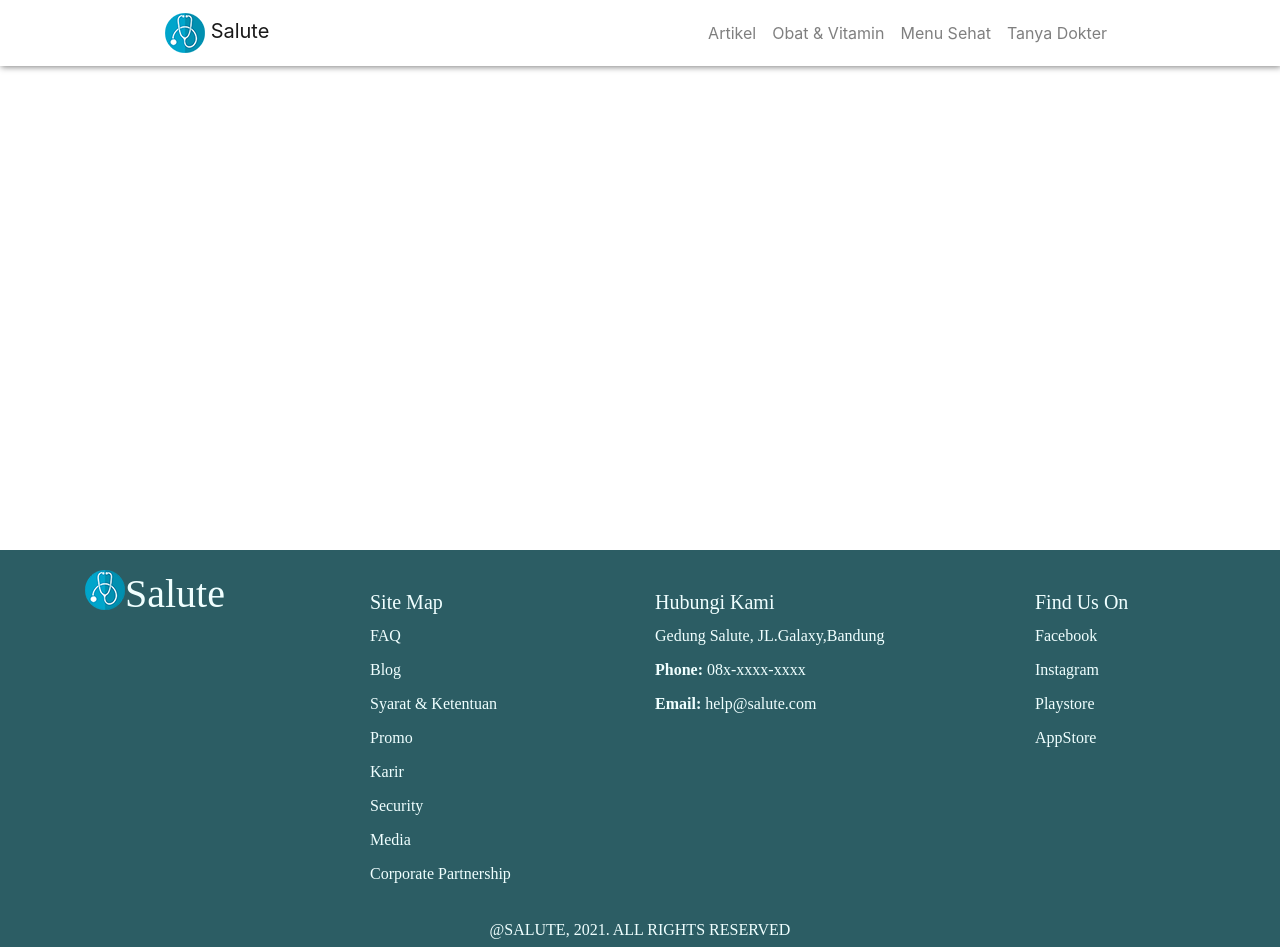
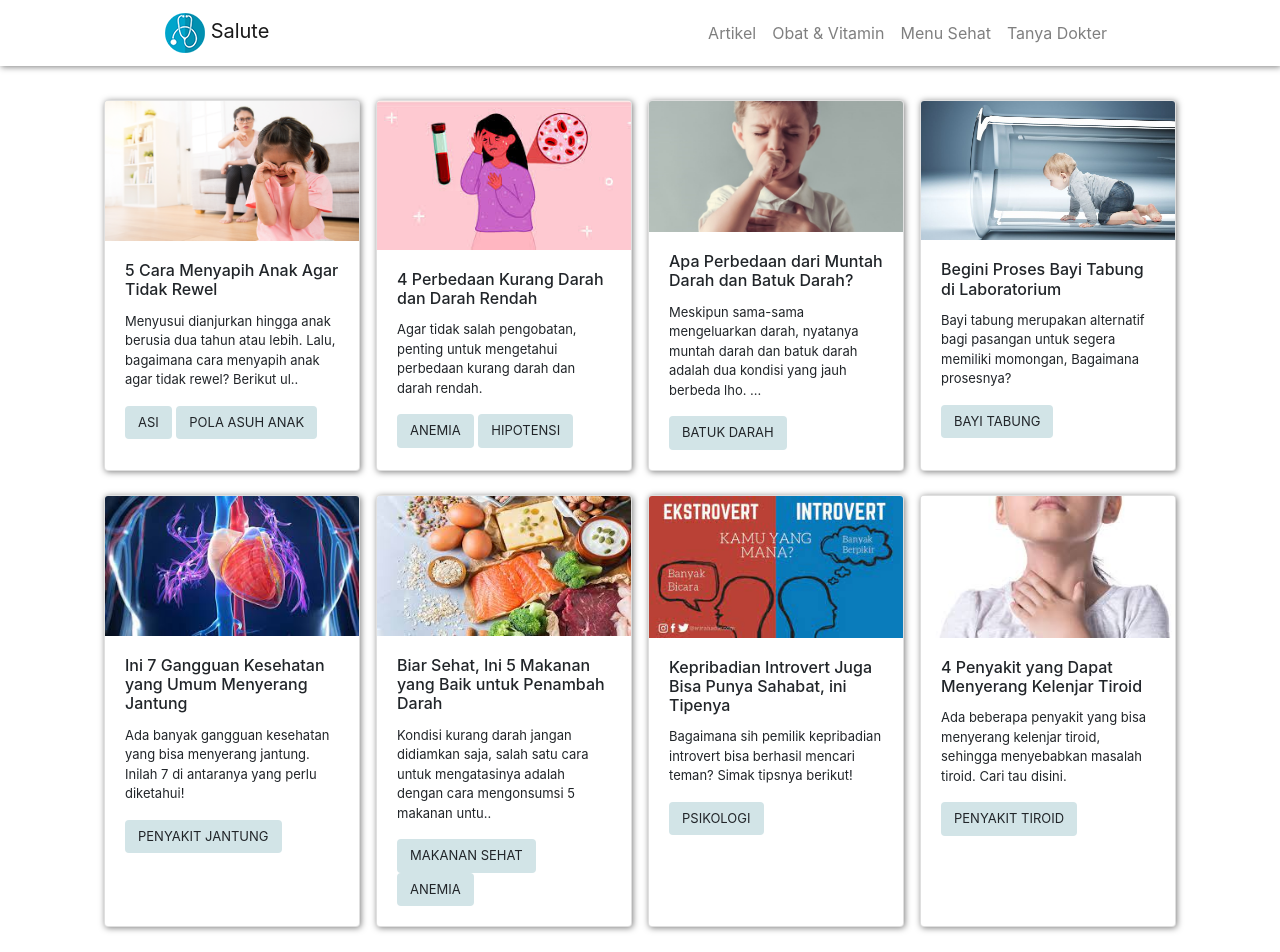
Before and after one commit to Ayrus16/Mentoring2021, a plain HTML site: page artikel.html in a window 1280 px wide. Shown: the top 952 px of the page. Drawn offline with nearby package versions, Linux system fonts and the light colour scheme.

Commit message:
update artikel

```diff
--- a/artikel.html
+++ b/artikel.html
@@ -30,42 +30,87 @@
 	</nav>
 
 	<!-- isi artikel -->
-	<div class="artikel">
-		<!-- <div class="card" style="width: 18rem;">
-		  <img src="..." class="card-img-top" alt="...">
+	<section class="artikel" id="artikel">
+		<div class="container">
+			<div class="row justify-content-center mb-4">
+				<div class="card" style="width: 16rem;">
+				  <img src="assets/img/anak.png" class="card-img-top" alt="Mengatasi anak rewel">
 				  <div class="card-body">
-		    <h5 class="card-title">Card title</h5>
-		    <p class="card-text">Some quick example text to build on the card title and make up the bulk of the card's content.</p>
-		    <a href="#" class="btn btn-primary">Go somewhere</a>
+				    <h6 class="card-title">5 Cara Menyapih Anak Agar Tidak Rewel</h6>
+				    <p class="card-text">Menyusui dianjurkan hingga anak berusia dua tahun atau lebih. Lalu, bagaimana cara menyapih anak agar tidak rewel? Berikut ul..</p>
+				    <a href="#" class="btn btn-baru">ASI</a>
+				    <a href="#" class="btn btn-baru">POLA ASUH ANAK</a>
 			      </div>
 			    </div>
 
-		<div class="card" style="width: 18rem;">
-		  <img src="..." class="card-img-top" alt="...">
+				<div class="card ml-3" style="width: 16rem;">
+				  <img src="assets/img/anemia.jpg" class="card-img-top" alt="Anemia">
 				  <div class="card-body">
-		    <h5 class="card-title">Card title</h5>
-		    <p class="card-text">Some quick example text to build on the card title and make up the bulk of the card's content.</p>
-		    <a href="#" class="btn btn-primary">Go somewhere</a>
+				    <h6 class="card-title">4 Perbedaan Kurang Darah dan Darah Rendah</h6>
+				    <p class="card-text text-penjelas">Agar tidak salah pengobatan, penting untuk mengetahui perbedaan kurang darah dan darah rendah.</p>
+				    <a href="#" class="btn btn-baru">ANEMIA</a>
+				    <a href="#" class="btn btn-baru">HIPOTENSI</a>
 				  </div>
 				</div>
 
-		<div class="card" style="width: 18rem;">
-		  <img src="..." class="card-img-top" alt="...">
+				<div class="card ml-3" style="width: 16rem;">
+				  <img src="assets/img/batuk.jpg" class="card-img-top" alt="Batuk">
 				  <div class="card-body">
-		    <h5 class="card-title">Card title</h5>
-		    <p class="card-text">Some quick example text to build on the card title and make up the bulk of the card's content.</p>
-		    <a href="#" class="btn btn-primary">Go somewhere</a>
+				    <h6 class="card-title">Apa Perbedaan dari Muntah Darah dan Batuk Darah?</h6>
+				    <p class="card-text">Meskipun sama-sama mengeluarkan darah, nyatanya muntah darah dan batuk darah adalah dua kondisi yang jauh berbeda lho. ...</p>
+				    <a href="#" class="btn btn-baru">BATUK DARAH</a>
 				  </div>
 				</div>
 
-		<div class="card" style="width: 18rem;">
-		  <img src="..." class="card-img-top" alt="...">
+				<div class="card ml-3" style="width: 16rem;">
+				  <img src="assets/img/bayi.jpeg" class="card-img-top" alt="Bayi tabung">
 				  <div class="card-body">
-		    <h5 class="card-title">Card title</h5>
-		    <p class="card-text">Some quick example text to build on the card title and make up the bulk of the card's content.</p>
-		    <a href="#" class="btn btn-primary">Go somewhere</a>
+				    <h6 class="card-title">Begini Proses Bayi Tabung di Laboratorium</h6>
+				    <p class="card-text">Bayi tabung merupakan alternatif bagi pasangan untuk segera memiliki momongan, Bagaimana prosesnya?</p>
+				    <a href="#" class="btn btn-baru">BAYI TABUNG</a>
 				  </div>
-		</div> -->
+				</div>
+			</div>
+
+			<div class="row justify-content-center mb-5">
+				<div class="card" style="width: 16rem;">
+				  <img src="assets/img/jantung.jpg" class="card-img-top" alt="Penyakit Jantung">
+				  <div class="card-body">
+				    <h6 class="card-title">Ini 7 Gangguan Kesehatan yang Umum Menyerang Jantung</h6>
+				    <p class="card-text">Ada banyak gangguan kesehatan yang bisa menyerang jantung. Inilah 7 di antaranya yang perlu diketahui!</p>
+				    <a href="#" class="btn btn-baru">PENYAKIT JANTUNG</a>
+				  </div>
+				</div>
+
+				<div class="card ml-3" style="width: 16rem;">
+				  <img src="assets/img/makanan.jpg" class="card-img-top" alt="Makanan sehat">
+				  <div class="card-body">
+				    <h6 class="card-title">Biar Sehat, Ini 5 Makanan yang Baik untuk Penambah Darah</h6>
+				    <p class="card-text">Kondisi kurang darah jangan didiamkan saja, salah satu cara untuk mengatasinya adalah dengan cara mengonsumsi 5 makanan untu..</p>
+				    <a href="#" class="btn btn-baru">MAKANAN SEHAT</a>
+				    <a href="#" class="btn btn-baru">ANEMIA</a>
+				  </div>
+				</div>
+
+				<div class="card ml-3" style="width: 16rem;">
+				  <img src="assets/img/pribadi.jpg" class="card-img-top" alt="Kepribadian">
+				  <div class="card-body">
+				    <h6 class="card-title">Kepribadian Introvert Juga Bisa Punya Sahabat, ini Tipenya</h6>
+				    <p class="card-text">Bagaimana sih pemilik kepribadian introvert bisa berhasil mencari teman? Simak tipsnya berikut!</p>
+				    <a href="#" class="btn btn-baru">PSIKOLOGI</a>
+				  </div>
+				</div>
+
+				<div class="card ml-3" style="width: 16rem;">
+				  <img src="assets/img/tenggorokan.jpg" class="card-img-top" alt="Tiroid">
+				  <div class="card-body">
+				    <h6 class="card-title">4 Penyakit yang Dapat Menyerang Kelenjar Tiroid</h6>
+				    <p class="card-text">Ada beberapa penyakit yang bisa menyerang kelenjar tiroid, sehingga menyebabkan masalah tiroid. Cari tau disini.</p>
+				    <a href="#" class="btn btn-baru">PENYAKIT TIROID</a>
+				  </div>
+				</div>
+			</div>
+		</div>
 	</div>
 
 		<!-- Footer -->
--- a/css/style.css
+++ b/css/style.css
@@ -66,9 +66,17 @@
 
 
 /*artikel*/
-.artikel {
-	height: 550px;
+.artikel{
+	height: 700px;
 	background-color: #fff;
+	padding-top: 100px;
+}
+.text-penjelas, p  {
+	font-size: 13px;
+}
+.btn-baru {
+	background-color: #D2E4E7;
+	font-size: 13px;
 }
 
 /*menusehat*/
@@ -80,7 +88,17 @@
 /*obatvitamin*/
 .obatvitamin {
 	height: 550px;
+	padding-top: 100px;
 	background-color: #fff;
+}
+.kotak-obat {
+	background-color: #fff;
+	width: 110px;
+	height: 130px;
+	box-shadow: 1px 1px 3px rgba(0,0,2,0.5);
+	border-radius: 5px;
+	float: left;
+	margin-left: 15px;
 }
 
 /*tanyadokter*/
@@ -88,10 +106,12 @@
 	height: 700px;
 	background-color: #fff;
 	padding-top: 100px;
-	font-size: 15px;
 }
 .btn-danger, .chat {
 	margin-left: 85px;
+}
+.konsultasi {
+	font-size: 15px;
 }
 .card {
 	filter: drop-shadow(1px 1px 3px rgba(0,0,0,0.5));
```
Also changed, not shown: obatvitamin.html (+23 -2 lines), tanyadokter.html (+5 -5 lines), assets/img/anak.png (added), assets/img/anemia.jpg (added), assets/img/batuk.jpg (added), assets/img/bayi.jpeg (added), assets/img/jantung.jpg (added), assets/img/makanan.jpg (added), assets/img/pribadi.jpg (added), assets/img/tenggorokan.jpg (added). Lines whose indentation alone changed are shown as unchanged.
